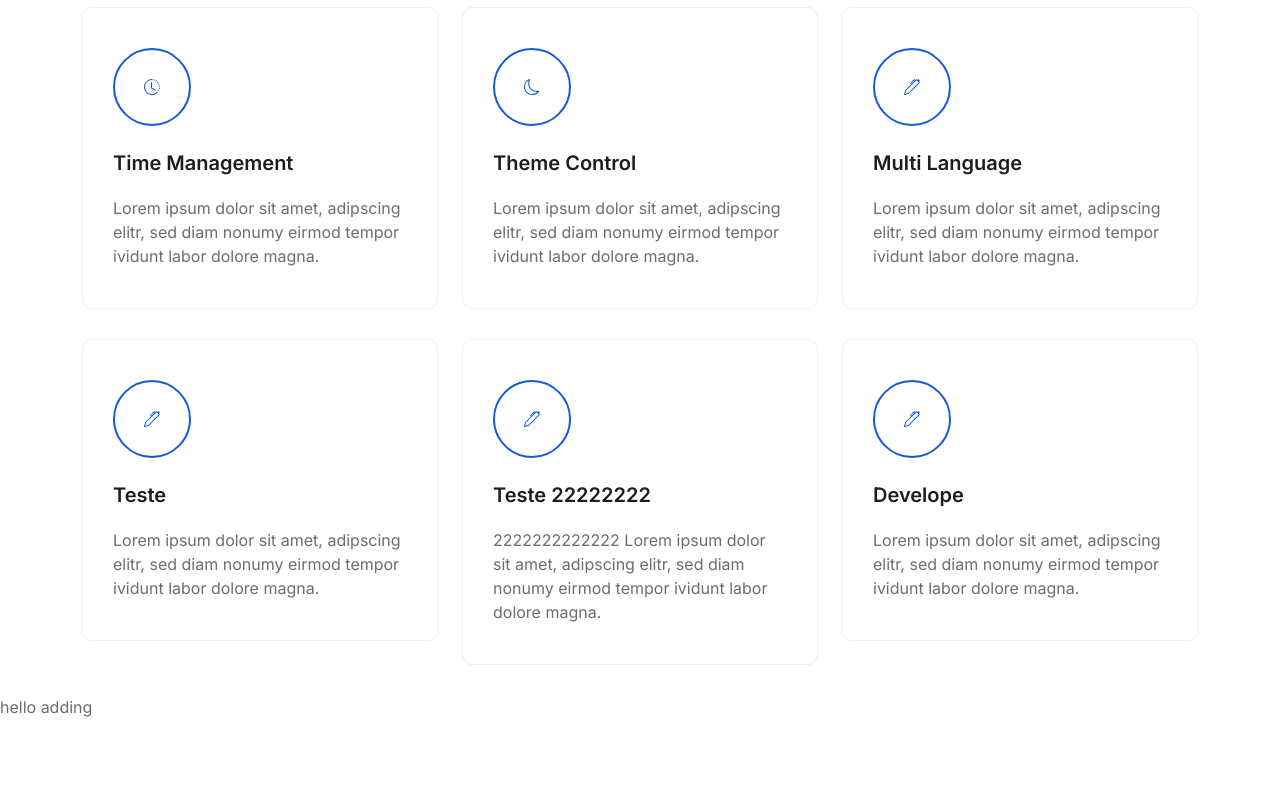
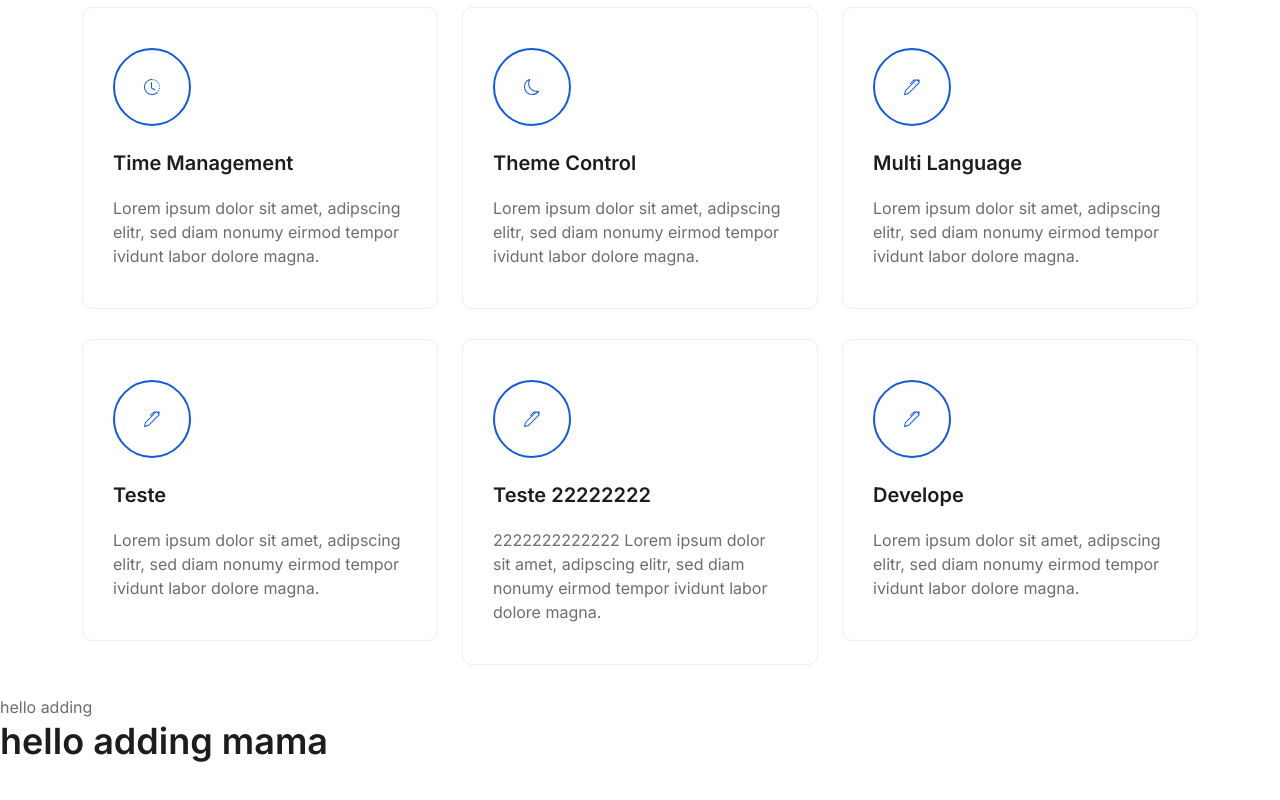
Before and after one commit to git12nazneen/template, a plain HTML site: page index.html in a window 1280 px wide. Shown: the part 844-1644 px from the top of the page. Drawn offline with Linux system fonts and the light colour scheme.

Commit message:
sabbir added

```diff
--- a/index.html
+++ b/index.html
@@ -258,6 +258,7 @@
       </div>
     </div>
     <p>hello adding</p>
+    <h2>hello adding mama</h2>
   </section>
   <!-- ===== service-area end ===== -->
 
```
